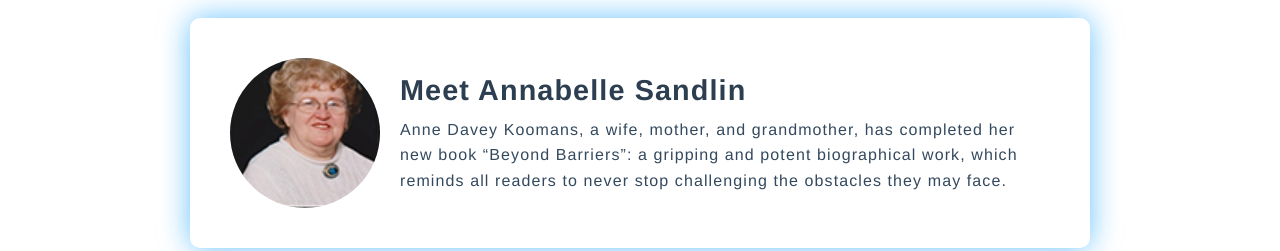
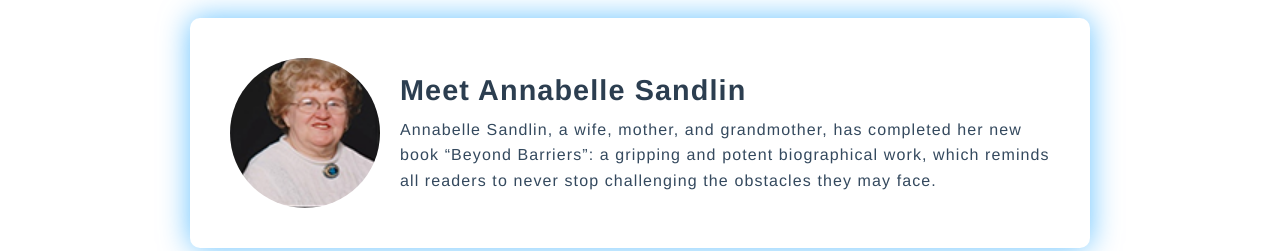
Before and after one commit to codeStreakShifu/AnnabelleSandlin, a plain HTML site: page index.html in a window 1280 px wide. Shown: the part 759-1010 px from the top of the page. Drawn offline with Linux system fonts and the light colour scheme; a web font is replaced by a local one.

Commit message:
Update index.html

```diff
--- a/index.html
+++ b/index.html
@@ -36,7 +36,7 @@
         <img src="./styles/prof.png" alt="Author Image">
         <div class="author-text">
             <h2>Meet Annabelle Sandlin</h2>
-            <p>Anne Davey Koomans, a wife, mother, and grandmother, has completed her new book “Beyond Barriers”: a gripping and potent biographical work, which reminds all readers to never stop challenging the obstacles they may face.⁣</p>
+            <p>Annabelle Sandlin, a wife, mother, and grandmother, has completed her new book “Beyond Barriers”: a gripping and potent biographical work, which reminds all readers to never stop challenging the obstacles they may face.⁣</p>
         </div>
     </section>
 
```
